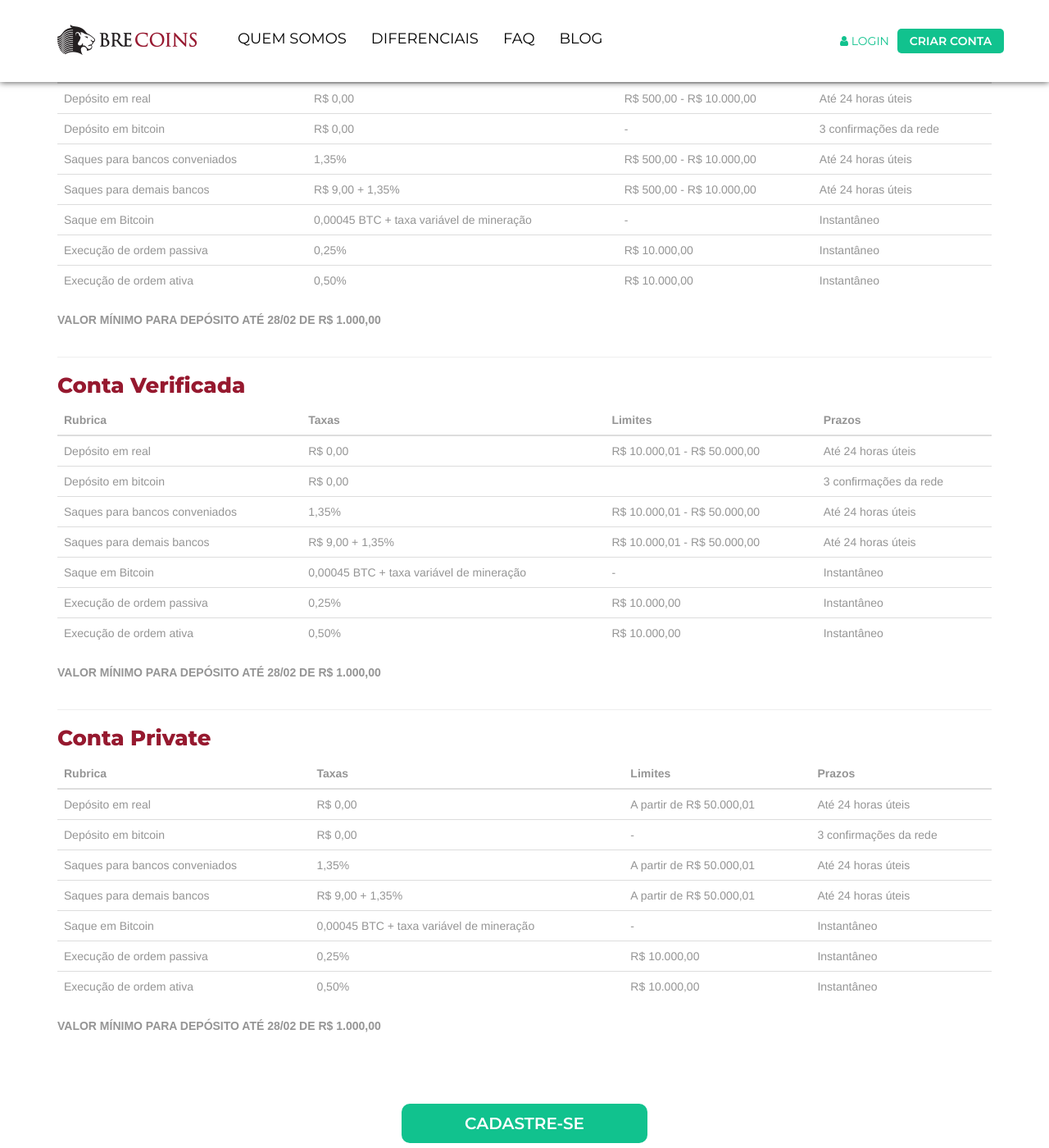
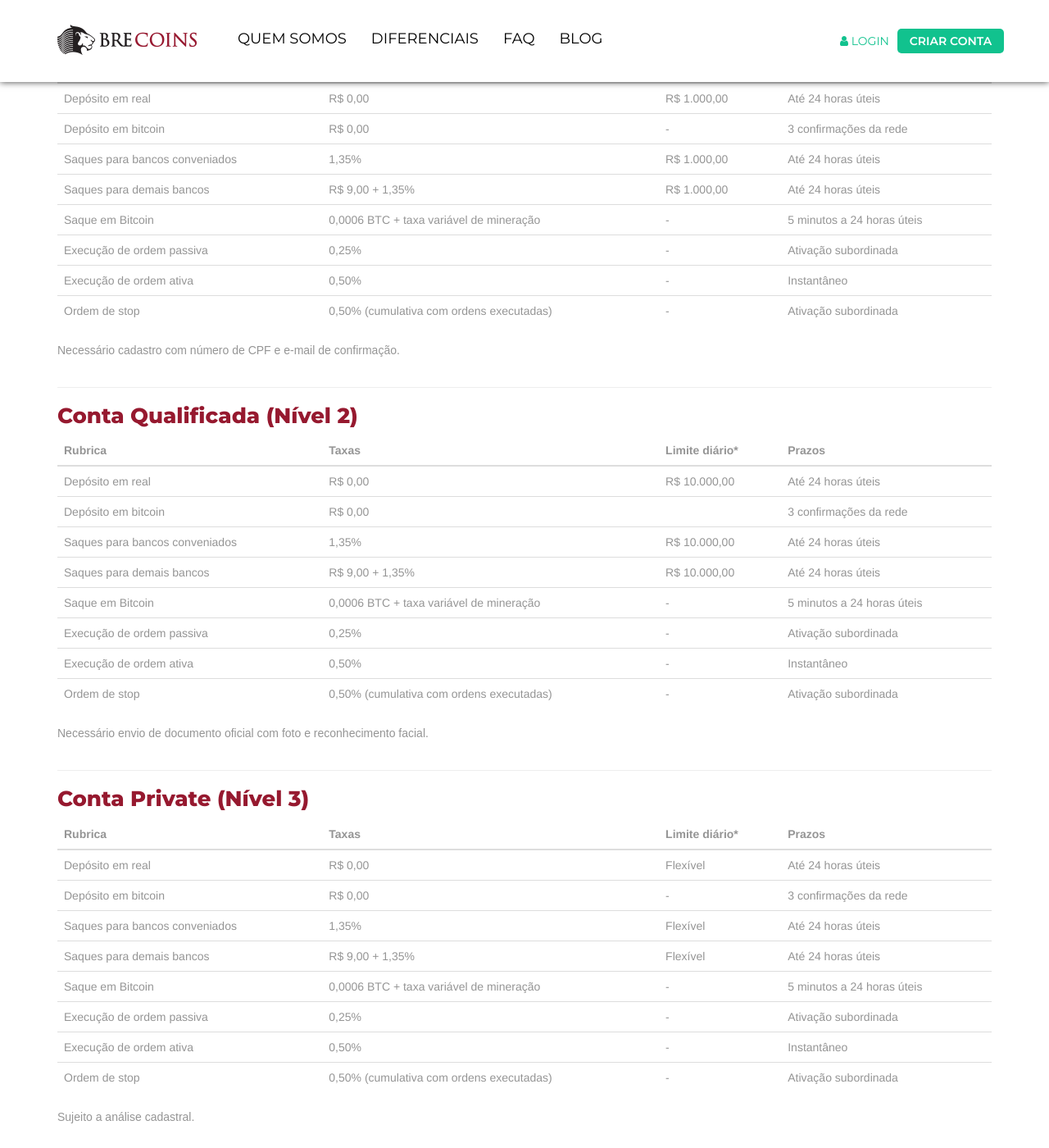
Before and after one commit to digitalbre/brecoins.github.io, a Jekyll site: the page built from taxas.md, in a window 1280 px wide and 1400 px high, scrolled down 580 px. Shown: the whole window at 82% size. Built offline with Jekyll 4.4.1, drawn with Linux system fonts in a browser that asks for light colours; nearby versions of some CDN libraries; some web fonts are replaced; a script that is not in the unit is left out; some of the changed text lies outside the part shown.

Commit message:
Update taxas.md

```diff
--- a/taxas.md
+++ b/taxas.md
@@ -5,54 +5,62 @@ image: taxas
 layout: page
 ---
 
-### Conta Não Verificada
+### Conta Simplificada (Nível 1)
 
 {:.table.cinza}
 
-|Rubrica|Taxas|Limites|Prazos|
+|Rubrica|Taxas|Limite diário*|Prazos|
 |--- |--- |--- |--- |
-|Depósito em real|R$ 0,00|R$ 500,00 - R$ 10.000,00|Até 24 horas úteis|
+|Depósito em real|R$ 0,00|R$ 1.000,00|Até 24 horas úteis|
 |Depósito em bitcoin|R$ 0,00|-|3 confirmações da rede|
-|Saques para bancos conveniados|1,35%|R$ 500,00 - R$ 10.000,00|Até 24 horas úteis|
-|Saques para demais bancos|R$ 9,00 + 1,35%|R$ 500,00 - R$ 10.000,00|Até 24 horas úteis|
-|Saque em Bitcoin|0,00045 BTC + taxa variável de mineração|-|Instantâneo|
-|Execução de ordem passiva|0,25%|R$ 10.000,00|Instantâneo|
-|Execução de ordem ativa|0,50%|R$ 10.000,00|Instantâneo|
+|Saques para bancos conveniados|1,35%|R$ 1.000,00|Até 24 horas úteis|
+|Saques para demais bancos|R$ 9,00 + 1,35%|R$ 1.000,00|Até 24 horas úteis|
+|Saque em Bitcoin|0,0006 BTC + taxa variável de mineração|-|5 minutos a 24 horas úteis|
+|Execução de ordem passiva|0,25%|-|Ativação subordinada|
+|Execução de ordem ativa|0,50%|-|Instantâneo|
+|Ordem de stop|0,50% (cumulativa com ordens executadas)|-|Ativação subordinada|
 
-**VALOR MÍNIMO PARA DEPÓSITO ATÉ 28/02 DE R$ 1.000,00**
+Necessário cadastro com número de CPF e e-mail de confirmação.
 
 * * *
 
-### Conta Verificada
+### Conta Qualificada (Nível 2)
 
 {:.table.cinza}
 
-|Rubrica|Taxas|Limites|Prazos|
+|Rubrica|Taxas|Limite diário*|Prazos|
 |--- |--- |--- |--- |
-|Depósito em real|R$ 0,00|R$ 10.000,01 - R$ 50.000,00|Até 24 horas úteis|
+|Depósito em real|R$ 0,00|R$ 10.000,00|Até 24 horas úteis|
 |Depósito em bitcoin|R$ 0,00||3 confirmações da rede|
-|Saques para bancos conveniados|1,35%|R$ 10.000,01 - R$ 50.000,00|Até 24 horas úteis|
-|Saques para demais bancos|R$ 9,00 + 1,35%|R$ 10.000,01 - R$ 50.000,00|Até 24 horas úteis|
-|Saque em Bitcoin|0,00045 BTC + taxa variável de mineração|-|Instantâneo|
-|Execução de ordem passiva|0,25%|R$ 10.000,00|Instantâneo|
-|Execução de ordem ativa|0,50%|R$ 10.000,00|Instantâneo|
+|Saques para bancos conveniados|1,35%|R$ 10.000,00|Até 24 horas úteis|
+|Saques para demais bancos|R$ 9,00 + 1,35%|R$ 10.000,00|Até 24 horas úteis|
+|Saque em Bitcoin|0,0006 BTC + taxa variável de mineração|-|5 minutos a 24 horas úteis|
+|Execução de ordem passiva|0,25%|-|Ativação subordinada|
+|Execução de ordem ativa|0,50%|-|Instantâneo|
+|Ordem de stop|0,50% (cumulativa com ordens executadas)|-|Ativação subordinada|
 
-**VALOR MÍNIMO PARA DEPÓSITO ATÉ 28/02 DE R$ 1.000,00**
+Necessário envio de documento oficial com foto e reconhecimento facial.
 
 * * *
 
-### Conta Private
+### Conta Private (Nível 3)
 
 {:.table.cinza}
 
-|Rubrica|Taxas|Limites|Prazos|
+|Rubrica|Taxas|Limite diário*|Prazos|
 |--- |--- |--- |--- |
-|Depósito em real|R$ 0,00|A partir de R$ 50.000,01|Até 24 horas úteis|
+|Depósito em real|R$ 0,00|Flexível|Até 24 horas úteis|
 |Depósito em bitcoin|R$ 0,00|-|3 confirmações da rede|
-|Saques para bancos conveniados|1,35%|A partir de R$ 50.000,01|Até 24 horas úteis|
-|Saques para demais bancos|R$ 9,00 + 1,35%|A partir de R$ 50.000,01|Até 24 horas úteis|
-|Saque em Bitcoin|0,00045 BTC + taxa variável de mineração|-|Instantâneo|
-|Execução de ordem passiva|0,25%|R$ 10.000,00|Instantâneo|
-|Execução de ordem ativa|0,50%|R$ 10.000,00|Instantâneo|
+|Saques para bancos conveniados|1,35%|Flexível|Até 24 horas úteis|
+|Saques para demais bancos|R$ 9,00 + 1,35%|Flexível|Até 24 horas úteis|
+|Saque em Bitcoin|0,0006 BTC + taxa variável de mineração|-|5 minutos a 24 horas úteis|
+|Execução de ordem passiva|0,25%|-|Ativação subordinada|
+|Execução de ordem ativa|0,50%|-|Instantâneo|
+|Ordem de stop|0,50% (cumulativa com ordens executadas)|-|Ativação subordinada|
 
-**VALOR MÍNIMO PARA DEPÓSITO ATÉ 28/02 DE R$ 1.000,00**
+Sujeito a análise cadastral.
+
+
+**VALOR MÍNIMO PARA DEPÓSITO ATÉ 28/02: R$ 1.000,00**
+
+\* Limites diários são renovados às 00:00h (horário de Brasília)
```
